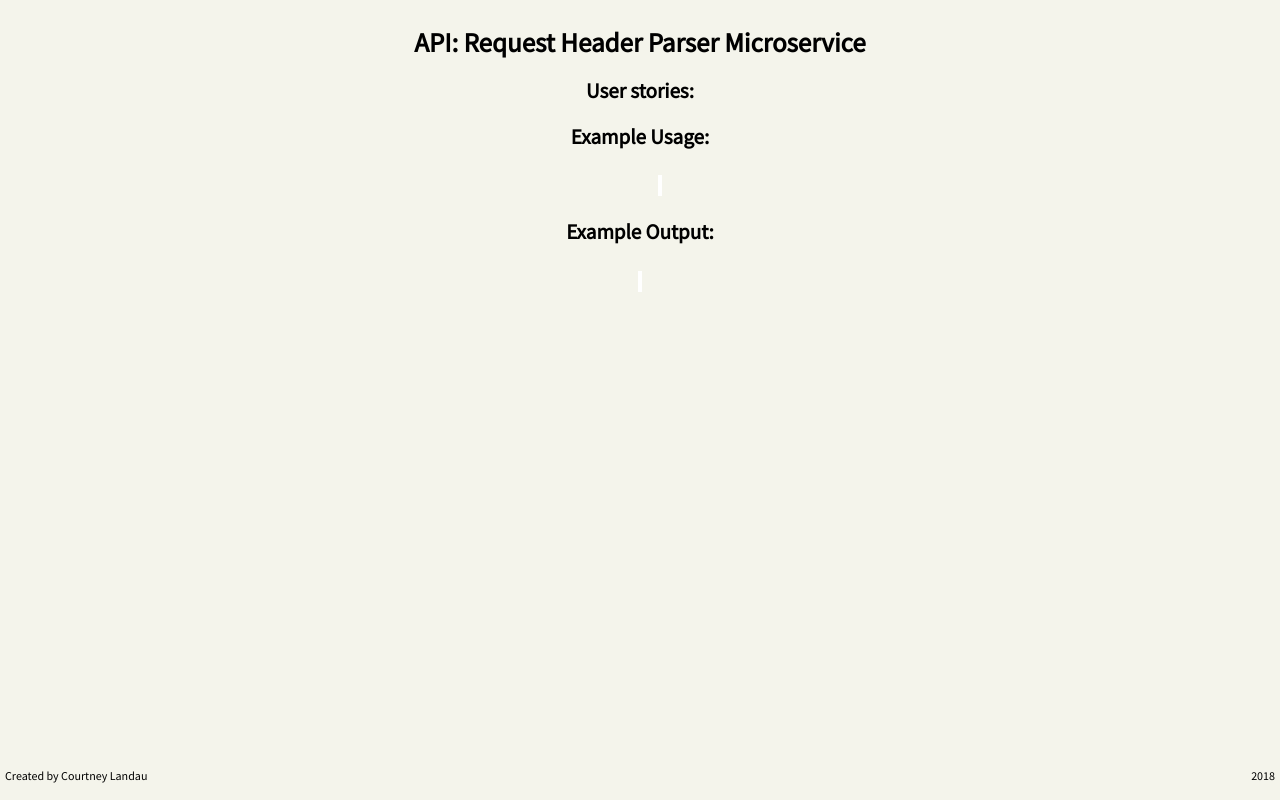
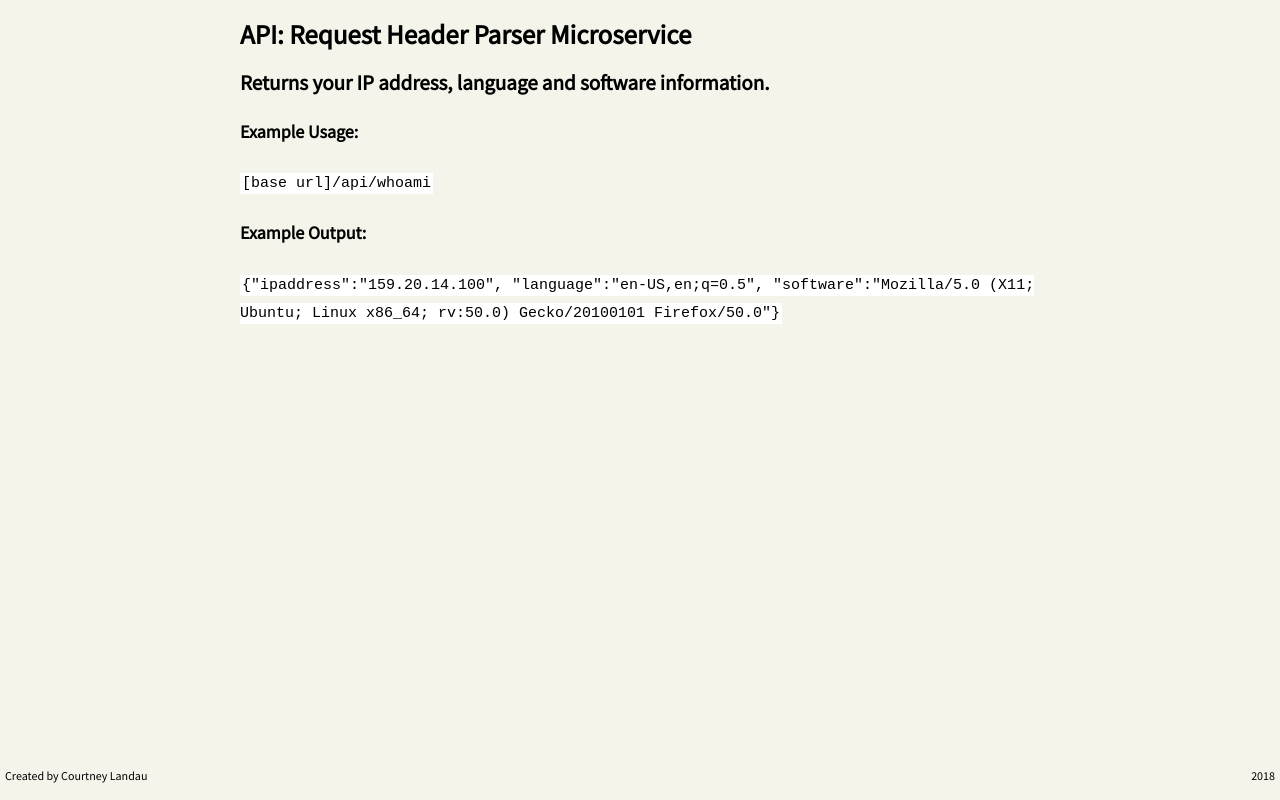
Before and after one commit to clandau/requestHeaderParserMicroservice, a website: page views/index.html in a window 1280 px wide. Drawn offline with Linux system fonts and the light colour scheme; files that its build step writes are made by us from their sources.

Commit message:
add res header, some style changes

```diff
--- a/public/styles.css
+++ b/public/styles.css
@@ -3,19 +3,15 @@ body {
     font-size: 18px;
     color: black;
     background-color: #f4f4eb;
-    text-align: center;
     line-height: 1.4em;
 }
 
 .container {
-    padding-top: 0px;
+    padding: 0px;
     margin-top: 30px;
-}
-
-.stories {
     position: relative;
-    text-align: justify;
-    max-width: 600px;
+    /* text-align: center; */
+    max-width: 800px;
     margin: 10px auto;
 }
 
--- a/server.js
+++ b/server.js
@@ -14,6 +14,7 @@ app.get('/', (req, res) => {
 });
 
 app.get('/api/whoami', (req, res) => {
+    res.writeHead(200, {"Content-Type": "text/plain"});
     let software = req.headers['user-agent'];
     let language = req.headers['accept-language'];
     let ipAddress = req.connection.remoteAddress;
--- a/views/index.html
+++ b/views/index.html
@@ -11,17 +11,14 @@
 <body>
     <div class = 'container'>
         <h2>API: Request Header Parser Microservice</h2>
-        <h3>User stories: </h3>
-        <ol class='stories'></ol>
+        <h3>Returns your IP address, language and software information.</h3>
 
-    <h3>Example Usage:</h3>
-        <ul>
-            <li>
-                <code></code></li>
-        </ul>
+    <h4>Example Usage:</h4>
+        <code>[base url]/api/whoami</code>
 
-    <h3>Example Output:</h3>
-        <code></code>
+    <h4>Example Output:</h4>
+        <code>{"ipaddress":"159.20.14.100", "language":"en-US,en;q=0.5",
+            "software":"Mozilla/5.0 (X11; Ubuntu; Linux x86_64; rv:50.0) Gecko/20100101 Firefox/50.0"}</code>
 
     </div>
     <div class="footer">
```
